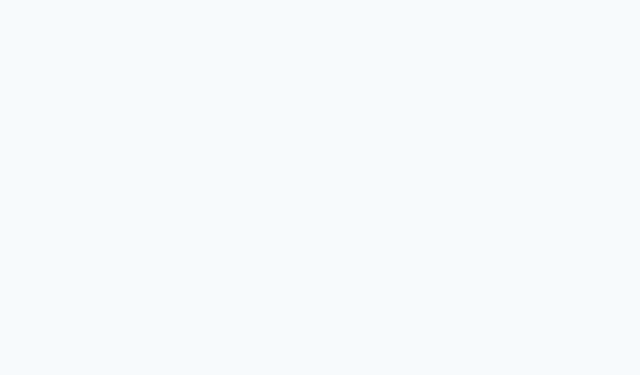
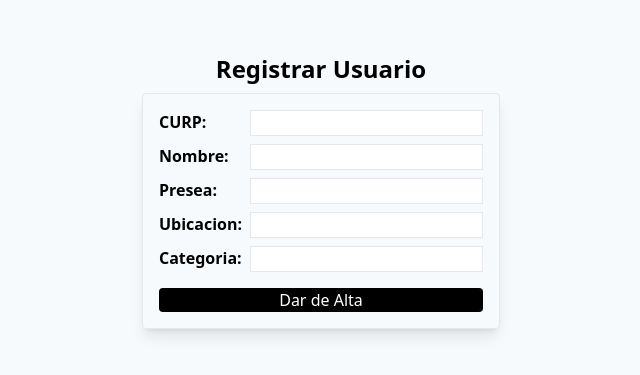
Before and after one commit to AddAcTech/proyectoWebFront, a React (Vite) app: page /register in a window 1280 px wide. Before the commit this address had no page. Shown: the part 209-584 px from the top of the page, without its empty margins (319-959 px from the left). Built offline with nearby package versions, Linux system fonts and the light colour scheme.

Commit message:
register done

```diff
--- a/src/App.jsx
+++ b/src/App.jsx
@@ -6,6 +6,7 @@ import AdminView from "./components/AdminView";
 import User from "./components/User";
 import UserForm from "./components/UserForm";
 import AdminViewAsistiran from "./components/AdminViewAsistiran";
+import Register from "./components/Register";
 
 function App() {
   return (
@@ -14,6 +15,7 @@ function App() {
         <div className="flex flex-col items-center">
           <Routes>
             <Route path="/" element={<Login />} />
+            <Route path="/register" element={<Register />} />
             <Route path="/admin" element={<AdminView />} />
             <Route path="/asist" element={<AdminViewAsistiran />} />
             <Route path="/user" element={<User />} />
--- /dev/null
+++ b/src/components/Register.jsx
@@ -0,0 +1,99 @@
+import React, { useState } from "react";
+import { useNavigate } from "react-router-dom";
+
+function Register() {
+  const navigate = useNavigate();
+  const [user, setUser] = useState({
+    curp: "",
+    name: "",
+    award: "",
+    event_location: "",
+    category: "",
+  });
+  const handleChange = (e) => {
+    setUser({
+      ...user,
+      [e.target.name]: e.target.value,
+    });
+  };
+
+  const handleRegister = async (e) => {
+    e.preventDefault();
+    try {
+      const response = await fetch("http://localhost:8000/api/register", {
+        method: "POST",
+        headers: {
+          "Content-Type": "application/json",
+        },
+        body: JSON.stringify(user),
+      });
+      const data = await response.json();
+      navigate("/admin");
+    } catch (error) {
+      console.log(error);
+    }
+  };
+
+  return (
+    <div className="h-screen flex flex-col gap-2 justify-center">
+      <h1 className="text-2xl font-bold text-center">Registrar Usuario</h1>
+      <form className="flex flex-col gap-2 border shadow-lg p-4 rounded">
+        <div className="flex justify-between gap-2">
+          <label className="font-bold">CURP:</label>
+          <input
+            min={18}
+            max={18}
+            type="text"
+            name="CURP"
+            className="border"
+            onChange={handleChange}
+          />
+        </div>
+        <div className="flex justify-between gap-2">
+          <label className="font-bold">Nombre:</label>
+          <input
+            type="text"
+            name="name"
+            className="border"
+            onChange={handleChange}
+          />
+        </div>
+        <div className="flex justify-between gap-2">
+          <label className="font-bold">Presea:</label>
+          <input
+            type="text"
+            name="award"
+            className="border"
+            onChange={handleChange}
+          />
+        </div>
+        <div className="flex justify-between gap-2">
+          <label className="font-bold">Ubicacion:</label>
+          <input
+            type="text"
+            name="event_location"
+            className="border"
+            onChange={handleChange}
+          />
+        </div>
+        <div className="flex justify-between gap-2">
+          <label className="font-bold">Categoria:</label>
+          <input
+            type="text"
+            name="category"
+            className="border"
+            onChange={handleChange}
+          />
+        </div>
+        <button
+          className="bg-black text-white font-medium rounded px-4 mt-2"
+          onClick={handleRegister}
+        >
+          Dar de Alta
+        </button>
+      </form>
+    </div>
+  );
+}
+
+export default Register;
```
